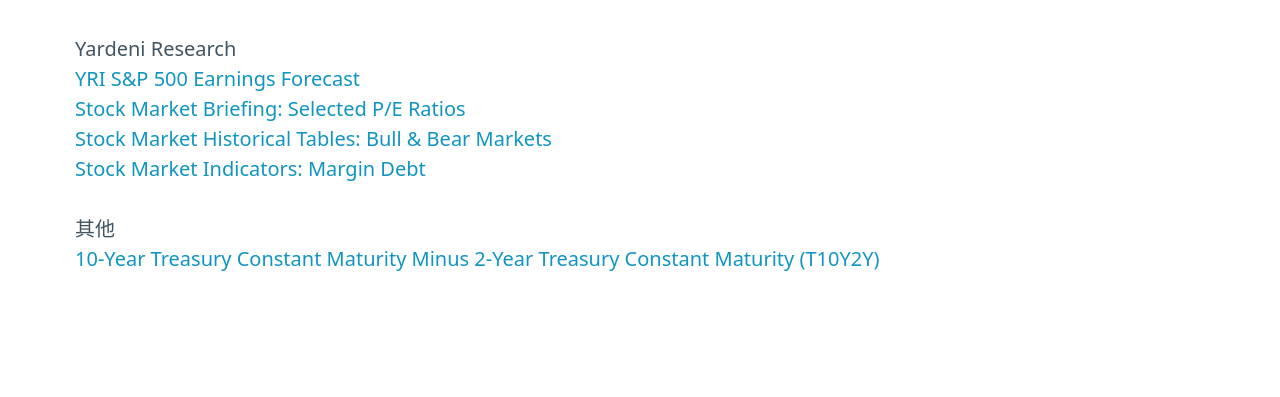
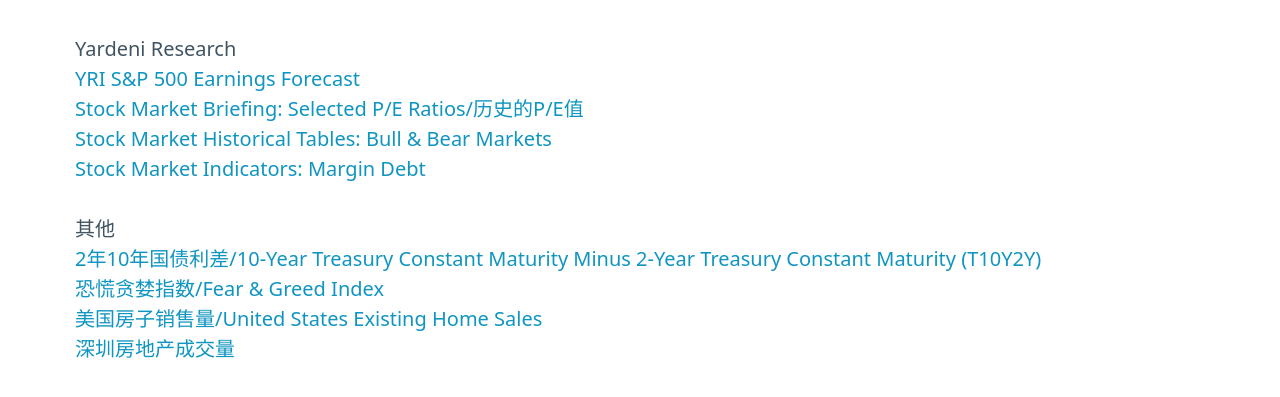
Before and after one commit to jimmyanalysis/jimmyanalysis.github.io, a plain HTML site: page index.html in a window 1280 px wide. Shown: the part 351-748 px from the top of the page. Drawn offline with Linux system fonts and the light colour scheme.

Commit message:
add useful links

```diff
--- a/index.html
+++ b/index.html
@@ -28,7 +28,7 @@
             </header>
             <p>
               <a href="https://www.yardeni.com/pub/yriearningsforecast.pdf" target="_blank">YRI S&P 500 Earnings Forecast</a><br>
-              <a href="https://www.yardeni.com/pub/stockmktperatio.pdf" target="_blank">Stock Market Briefing: Selected P/E Ratios</a><br>
+              <a href="https://www.yardeni.com/pub/stockmktperatio.pdf" target="_blank">Stock Market Briefing: Selected P/E Ratios/历史的P/E值</a><br>
               <a href="https://www.yardeni.com/pub/sp500corrbeartables.pdf" target="_blank">Stock Market Historical Tables: Bull & Bear Markets</a><br>
               <a href="https://www.yardeni.com/pub/stmkteqmardebt.pdf" target="_blank">Stock Market Indicators: Margin Debt</a><br>
             </p>
@@ -37,8 +37,10 @@
               其他
             </header>
             <p>
-              <a href="https://fred.stlouisfed.org/series/T10Y2Y" target="_blank">10-Year Treasury Constant Maturity Minus 2-Year Treasury Constant Maturity (T10Y2Y)</a><br>
-
+              <a href="https://fred.stlouisfed.org/series/T10Y2Y" target="_blank">2年10年国债利差/10-Year Treasury Constant Maturity Minus 2-Year Treasury Constant Maturity (T10Y2Y)</a><br>
+              <a href="https://edition.cnn.com/markets/fear-and-greed" target="_blank">恐慌贪婪指数/Fear & Greed Index</a><br>
+              <a href="https://tradingeconomics.com/united-states/existing-home-sales" target="_blank">美国房子销售量/United States Existing Home Sales</a><br>
+              <a href="http://zjj.sz.gov.cn/xxgk/ztzl/pubdata/sjcx/fdcqs/" target="_blank">深圳房地产成交量</a><br>
             </p>
           </article>
 
```
